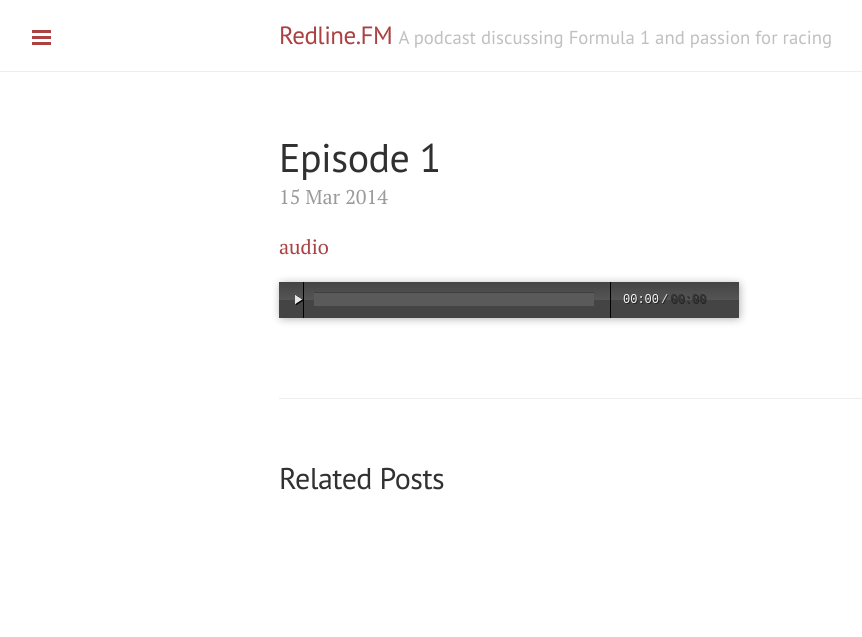
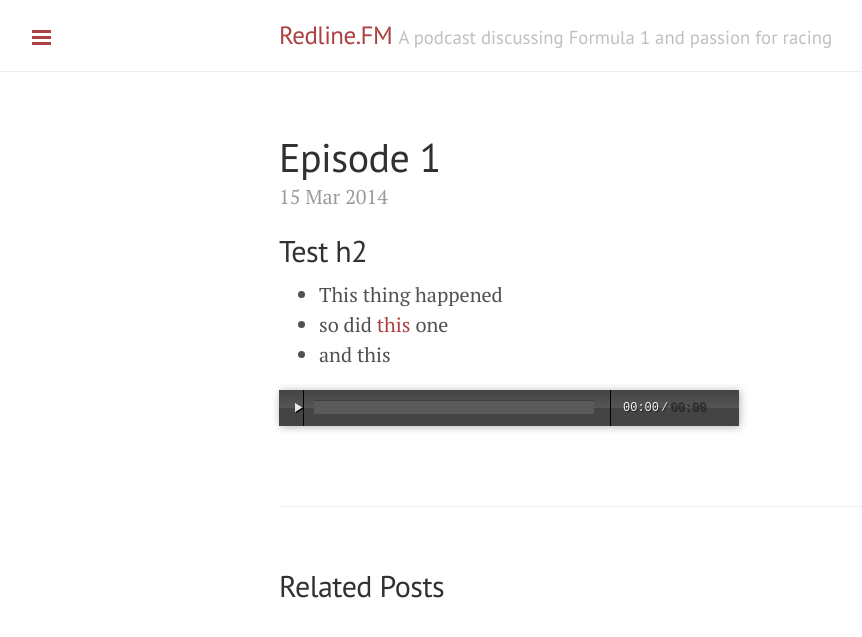
Before and after one commit to chrischernoff/apex, a Jekyll site: the page built from _posts/2014-03-15-episode-1.md, in a window 1280 px wide. Shown: the top 637 px of the page, without its empty margins (1-863 px from the left). Built offline with Jekyll 4.4.1, drawn with Linux system fonts in a browser that asks for light colours; Markdown is read by kramdown in place of the engine named in the settings.

Commit message:
More RSS updates

```diff
--- a/_posts/2014-03-15-episode-1.md
+++ b/_posts/2014-03-15-episode-1.md
@@ -6,5 +6,14 @@
 size: 29179902
 length: 1
 ---
-[audio](https://dl.dropboxusercontent.com/u/5213216/redlinefm/redlinefm_ep1.mp3)
+
+## Test h2
+
+* This thing happened
+* so did [this](http://www.apple.com) one
+* and this
+
+<!-- more -->
+
 <audio src="https://dl.dropboxusercontent.com/u/5213216/redlinefm/redlinefm_ep1.mp3" preload="none" />
+[Download MP3](https://dl.dropboxusercontent.com/u/5213216/redlinefm/redlinefm_ep1.mp3)
--- a/atom.xml
+++ b/atom.xml
@@ -25,9 +25,9 @@
         <title>{{ post.title }}</title>
         <itunes:author>Chris Chernoff &amp; Brian Williams</itunes:author>
         <itunes:subtitle>{{ post.subtitle }}</itunes:subtitle>
-        <itunes:summary>Here I'll put a bulleted list of stuff.</itunes:summary>
+        <itunes:summary>{{ post.content | split: '<!-- more -->' | first }}</itunes:summary>
         <enclosure url="{{ post.audio }}" length="{{ post.size }}" type="audio/x-m4a}}" />
-        <pubDate>Sat, 15 Mar 2009 03:20:00 PST</pubDate>
+        <pubDate>{{ post.date | date_to_xmlschema }}</pubDate>
         <itunes:category text="Sports &amp; Recreation">
             <itunes:category text="Sports &amp; Recreation - Professional"/>
         </itunes:category>
```
